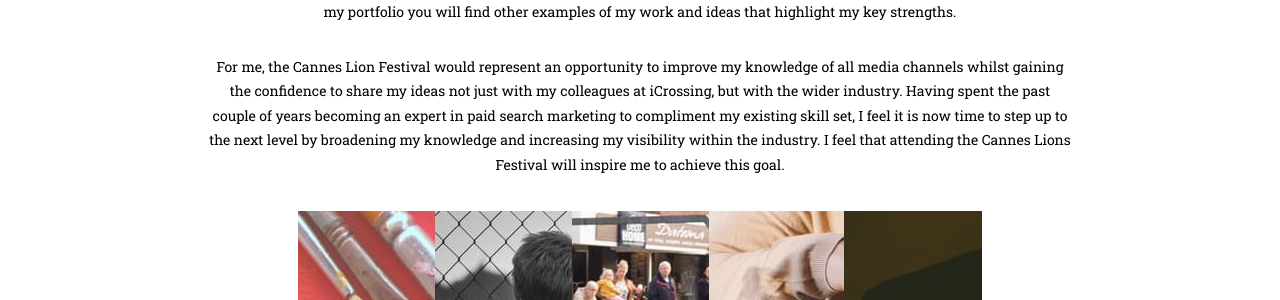
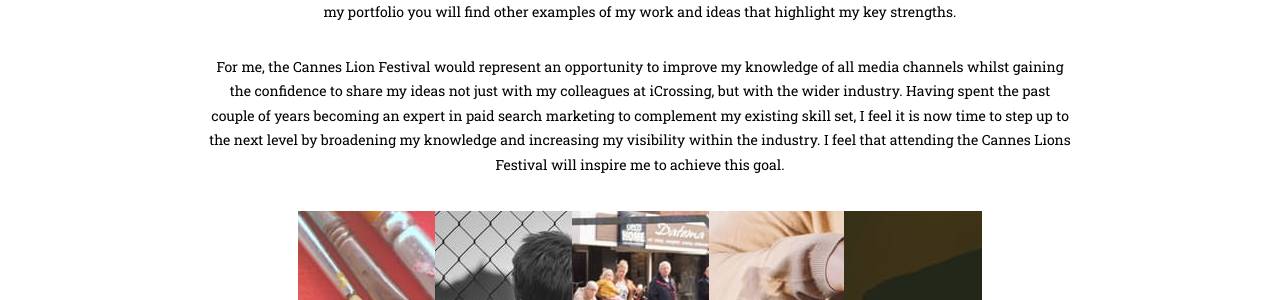
Before and after one commit to canneslionrobg/canneslionrobg.github.io, a Jekyll site: the page cannes_lion.html, which Jekyll copies as it is, in a window 1280 px wide. Shown: the part 387-687 px from the top of the page. Built offline with Jekyll 4.4.1, drawn with Linux system fonts in a browser that asks for light colours.

Commit message:
update portfolio

```diff
--- a/cannes_lion.html
+++ b/cannes_lion.html
@@ -94,7 +94,7 @@ height="0" width="0" style="display:none;visibility:hidden"></iframe></noscript>
 	<h2>Why I'd Make A Great Cannes Lion</h2>
 	<hr class="star-primary">
 	<p>Interested in the Young Media Academy, this portfolio site is designed to demonstrate why I feel I make a great candidate. Entering the industry already possessing strong technical and analytical skills has enabled me to bring new, innovative ideas to the table. Complete with tagging and analytics, this site acts as not only an application but an exercise in setting up the behind-the-scenes workings of a website providing an example of my desire to use everything as an opportunity to improve. Gaining this greater understanding will help me deliver better results for clients in a rapidly evolving, tech-focused media landscape. Elsewhere within my portfolio you will find other examples of my work and ideas that highlight my key strengths.</p>
-  <p>For me, the Cannes Lion Festival would represent an opportunity to improve my knowledge of all media channels whilst gaining the confidence to share my ideas not just with my colleagues at iCrossing, but with the wider industry. Having spent the past couple of years becoming an expert in paid search marketing to compliment my existing skill set, I feel it is now time to step up to the next level by broadening my knowledge and increasing my visibility within the industry. I feel that attending the Cannes Lions Festival will inspire me to achieve this goal.</p>
+  <p>For me, the Cannes Lion Festival would represent an opportunity to improve my knowledge of all media channels whilst gaining the confidence to share my ideas not just with my colleagues at iCrossing, but with the wider industry. Having spent the past couple of years becoming an expert in paid search marketing to complement my existing skill set, I feel it is now time to step up to the next level by broadening my knowledge and increasing my visibility within the industry. I feel that attending the Cannes Lions Festival will inspire me to achieve this goal.</p>
 	<div id="container">
 		<div class="flexslider">
 			<ul class="slides">
```
Also changed, not shown: img/team/3.jpg.
